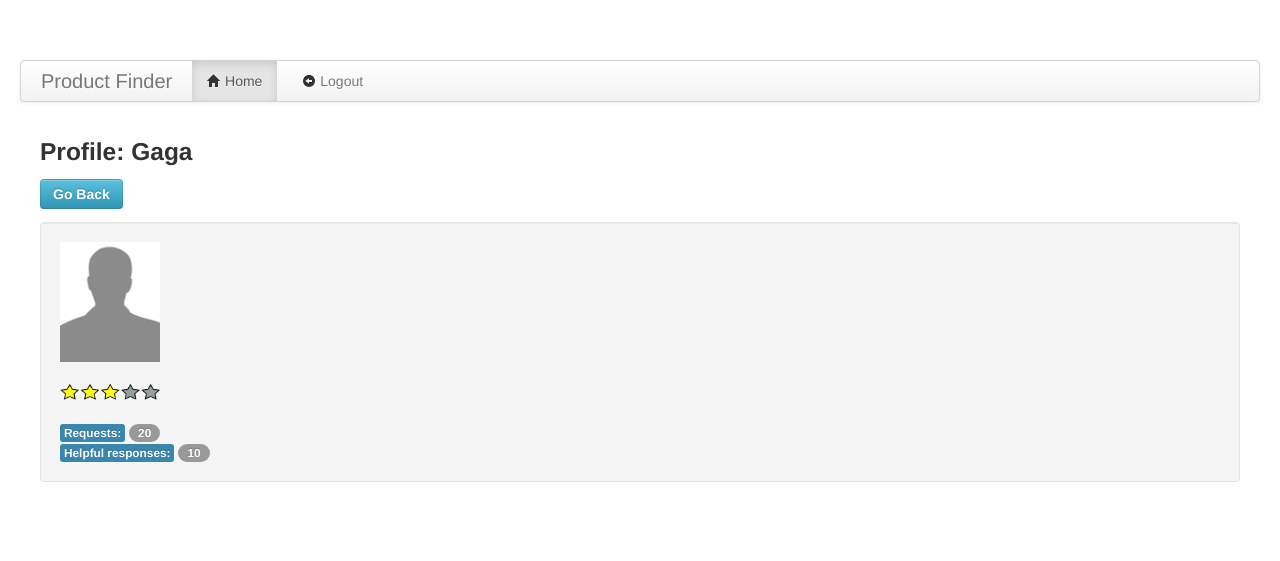
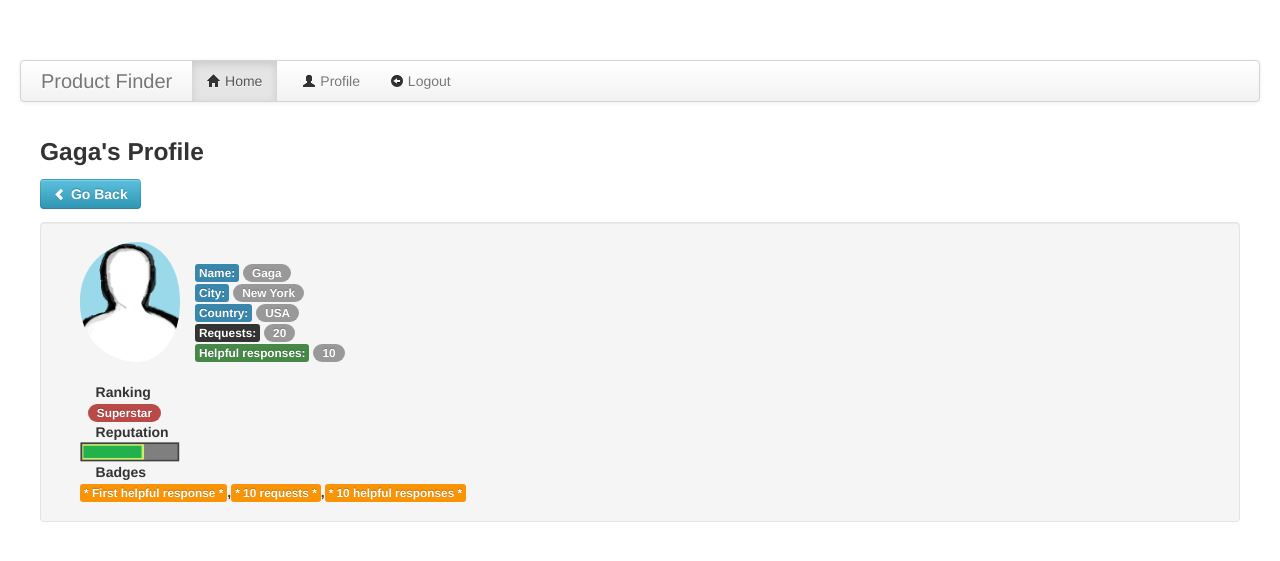
Before and after one commit to IoannisCleary/Product_Finder, a Django app: a page that uses productfinder/templates/product_finder/base.html in a window 1280 px wide. Shown: the top 561 px of the page. Run offline with Django 3.2, Linux system fonts and the light colour scheme; data comes from the database, SQL or seed files in the repository; both versions use the stored data as it was after the commit; parts of the project's set-up code (start-up, migrations or seed data) failed here and were passed over; some libraries are stand-ins or nearby versions.

Commit message:
Updated images and Profile page

```diff
--- a/productfinder/product_finder/urls.py
+++ b/productfinder/product_finder/urls.py
@@ -6,10 +6,10 @@ urlpatterns = patterns('',
 		url(r'^category/(?P<category_type_url>\w+)/$',views.category,name='category'),
 		url(r'^category/(?P<category_type_url>\w+)/add_request/$',views.add_request,name='add_request'),
 		url(r'^category/(?P<category_type_url>\w+)/(?P<request_productName_url>\w+)/$',views.request,name='request'),
+		url(r'^profile/(?P<user_name>\w+)/$',views.profile,name='profile'),
 		url(r'^register/$', views.register, name='register'),
 		url(r'^login/$', views.user_login, name='login'),
 		url(r'^logout/$', views.user_logout, name='logout'),
-		url(r'^profile/(?P<user_name>\w+)/$',views.profile,name='profile'),
     # Examples:
     # url(r'^$', 'productfinder.views.home', name='home'),
     # url(r'^productfinder/', include('productfinder.foo.urls')),
--- a/productfinder/product_finder/views.py
+++ b/productfinder/product_finder/views.py
@@ -18,6 +18,20 @@ def index(request):
 
 	return render_to_response('product_finder/index.html',context_dict,context)
 
+def profile(request,user_name):
+	context = RequestContext(request)
+	context_dict = {"user_name" : user_name}
+	try:
+		usr = User.objects.get(username = user_name)
+		userprofile = UserProfile.objects.get(user = usr)
+		context_dict['user'] = usr
+		context_dict['userprofile'] = userprofile
+		context_dict['phone'] = userprofile.phone
+		context_dict['country'] = userprofile.country
+		context_dict['city'] = userprofile.city
+	except User.DoesNotExist:
+		pass
+	return render_to_response('product_finder/profile.html',context_dict,context)
 
 def category(request,category_type_url):
 	context = RequestContext(request)
@@ -167,15 +181,3 @@ def user_logout(request):
     logout(request)
 
     return HttpResponseRedirect('/product_finder/')
-
-def profile(request,user_name):
-	context = RequestContext(request)
-	context_dict = {"user_name" : user_name}
-	try:
-		usr = User.objects.get(username = user_name)
-		usrprofile = UserProfile.objects.get(user = usr)
-		context_dict['user'] = usr
-		context_dict['userprofile'] = usrprofile
-	except User.DoesNotExist:
-		pass
-	return render_to_response('product_finder/profile.html',context_dict,context)
--- a/productfinder/templates/product_finder/base.html
+++ b/productfinder/templates/product_finder/base.html
@@ -22,9 +22,10 @@
 			</ul>
 			<ul class="nav navbar-right">
 			{% if user.is_authenticated %}
+			    <li><a href="/product_finder/profile/{{ user.username }}"><i class="icon-user"></i> Profile</a></li>
 			    <li><a href="/product_finder/logout/"><i class="icon-circle-arrow-left"></i> Logout</a></li>
 		    {% else %}
-				<li><a href="/product_finder/register/"><i class="icon-user"></i> Register</a></li>
+				<li><a href="/product_finder/register/"><i class="icon-wrench"></i> Register</a></li>
 				<li><a href="/product_finder/login/"><i class="icon-circle-arrow-right"></i> Login</a></li>
 			 {% endif %}
 			</ul>
--- a/productfinder/templates/product_finder/category.html
+++ b/productfinder/templates/product_finder/category.html
@@ -7,16 +7,17 @@
 
 		<h3>{{ category_type }}  <i class="{{icon}}"></i> <br/>
         {% if category %}
+			<a href="/product_finder/" class="btn btn-info" role="button"><i class="icon-white icon-chevron-left"></i> Go Back</a>
 		{% if user.is_authenticated %}
 		<a href="/product_finder/category/{{ category_type_url }}/add_request/" class="btn btn-warning btn-lg"><i class="icon-white icon-list-alt"></i> Create a Request</a>
 		{% endif %}
 
-			<a href="/product_finder/" class="btn btn-info" role="button"><i class="icon-white icon-chevron-left"></i> Go Back</a>
+
 		 </h3>
 		<div class="well">
             {% if requests %}
                 {% for request in requests %}
-                <a href="{{ request.url }}" class="list-group-item btn"> Looking for <b>{{ request.product_quantity }}</b> x <b>{{ request.product_brand }} {{ request.product_name }}</b></a><br/>
+                <a href="{{ request.url }}" class="list-group-item btn btn-large"> Looking for <b>{{ request.product_quantity }}</b> x <b>{{ request.product_brand }} {{ request.product_name }}</b></a><br/>
                 {% endfor %}
             {% else %}
                 <strong>No requests currently in category.</strong>
--- a/productfinder/templates/product_finder/index.html
+++ b/productfinder/templates/product_finder/index.html
@@ -7,8 +7,8 @@
 		  <div class="well">
 		    {% if user.is_authenticated %}
           <a class="pull-left">
-			<img class="media-object" style="padding-right:5px" src="{% static "user.png" %}">
-		</a> <span class="label label-success">Welcome back <b><a href="/product_finder/profile/{{ user.username }}" >{{user.username}}</a></b>!</span>
+			<img class="img-circle" style="padding-right:5px" src="{% static "user.png" %}">
+			</a> <span class="label label-success">Welcome back <b>{{user.username}}</b>!</span>
             {% endif %}
 		  <h3><b>Categories</b></h3>
 			{% if categories %}
--- a/productfinder/templates/product_finder/profile.html
+++ b/productfinder/templates/product_finder/profile.html
@@ -5,16 +5,32 @@
 {% block body_block %}
 <body>
     <h3>
-        Profile: {{user.username}}<br/>
-        <a href="/product_finder/" class="btn btn-info" role="button"> Go Back</a>
+     {{user.username}}'s Profile <br/>
+		<a href="/product_finder/" class="btn btn-info" role="button"><i class="icon-white icon-chevron-left"></i> Go Back</a>
     </h3>
     <div class="well">
-        <img class="media-object" style="height:120px;width:100px;" src="{% static "user_big.png" %}">
+	<div class="container-fluid">
+	 <a class="pull-left">
+        <img class="img-circle" style="height:120px;width:100px; padding-right:15px;" src="{% static "user_big.png" %}"></a>
         <br/>
-        <img class="media-object" style="height:20px;width:100px;" src="{% static "ranking.png" %}">
-        <br/>
-        <span class="label label-info">Requests:</span> <span class="badge">20</span></a></li><br/>
-        <span class="label label-info">Helpful responses:</span>  <span class="badge">10</span></a></li><br/>
+		<div class="container">
+		 <span class="label label-info">Name:</span> <span class="badge">{{user.username}}</span><br/>
+		  <span class="label label-info">City:</span> <span class="badge">{{city}}</span><br/>
+		  <span class="label label-info">Country:</span> <span class="badge">{{country}}</span><br/>
+        <span class="label label-inverse">Requests:</span> <span class="badge">20</span><br/>
+		     <span class="label label-success">Helpful responses:</span>  <span class="badge">10</span></a></li><br/><br/></div>
+			 </div>
+			 <div class="container-fluid">
+			 &nbsp;&nbsp;&nbsp;&nbsp;<b>Ranking</b><br/>
+			 &nbsp; <span class="badge badge-important">Superstar</span><br/>
+			 &nbsp;&nbsp;&nbsp;&nbsp;<b>Reputation
+		 &nbsp;   <img class="media-object" style="height:20px;width:100px;" src="{% static "ranking.png" %}">
+		    &nbsp;&nbsp;&nbsp;&nbsp;<b>Badges</b><br/>
+			 <span class="label label-warning">* First helpful response *</span>,<span class="label label-warning">* 10 requests *</span>,<span class="label label-warning">* 10 helpful responses *</span>
+
+   </div>
+
     </div>
 
+
 {% endblock %}
--- a/productfinder/templates/product_finder/request.html
+++ b/productfinder/templates/product_finder/request.html
@@ -87,9 +87,9 @@
             {% get_comment_list for request as comment_list %}
             {% for comment in comment_list %}
 		<a class="pull-left">
-			<img class="media-object" style="padding-right:5px" src="{% static "user.png" %}">
+			<img class="img-circle" style="padding-right:5px" src="{% static "user.png" %}">
 		</a>
-               <b> <a href="/product_finder/profile/{{ comment.user_name }}" >{{ comment.user_name }}</a></b> <span class="label label-info">{{comment.submit_date}}</span> : {% autoescape off %}<br/>{{comment.comment}}{% endautoescape %} <br/>
+              <b> <a href="/product_finder/profile/{{ comment.user_name }}" >{{ comment.user_name }}</a></b> <span class="label label-info">{{comment.submit_date}}</span> : {% autoescape off %}<br/>{{comment.comment}}{% endautoescape %} <br/>
 
             <hr>
             {% endfor %}
```
Also changed, not shown: productfinder/productfinder.db, productfinder/static/ranking.png, productfinder/static/user_big.png, 10 other files.
